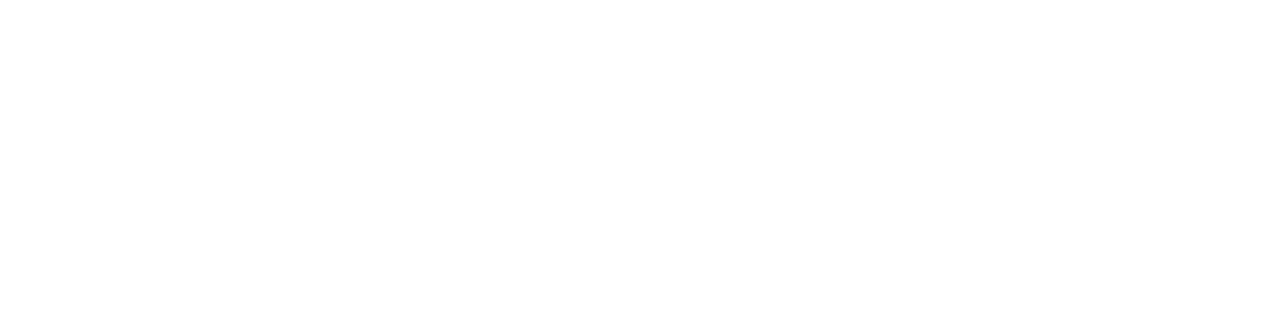
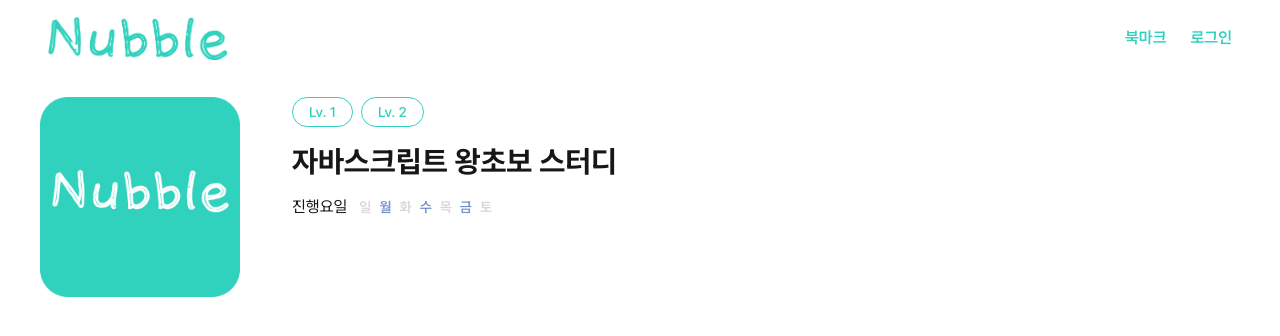
Before and after one commit to Nubblee/NubbleV2-FE, a Next.js app: page /study/1/management/1 in a window 1280 px wide. Before the commit this address had no page. Shown: the top 336 px of the page. Built offline with nearby package versions, Linux system fonts and the light colour scheme.

Commit message:
feat: 스터디페이지, 스터디 관리 페이지 생성 및 관리 페이지 리다이렉트 처리 (#36)

```diff
--- a/app/(default)/study/[title]/_component/StudyHeader.tsx
+++ b/app/(default)/study/[title]/_component/StudyHeader.tsx
@@ -1,6 +1,7 @@
 import ShowDay from "@/app/(default)/_component/ShowDay";
 import ProfileImage from "@/components/ProfileImage";
 import TagGroup from "@/components/TagGroup/TagGroup";
+import { DayType } from "@/types/day";
 import Image from "next/image";
 
 interface StudyInfoProps {
@@ -8,7 +9,7 @@ interface StudyInfoProps {
   language: string;
   levels: string[];
   title: string;
-  days: string[];
+  days: DayType[];
   members?: membersProps[];
 }
 
@@ -31,8 +32,8 @@ const StudyInfo = ({
         className="rounded-lg"
         src={icon}
         alt={language}
-        width={220}
-        height={220}
+        width={200}
+        height={200}
       />
       <div className="flex flex-col gap-4 w-full">
         <TagGroup options={levels} readonly />
--- /dev/null
+++ b/app/(default)/study/[title]/management/[tab]/page.tsx
@@ -0,0 +1,27 @@
+import React from "react";
+import StudyInfo from "../../_component/StudyHeader";
+import { DayType } from "@/types/day";
+import ClickTabSection from "../_component/ClickTabSection";
+
+const studyData = {
+  id: "1",
+  type: "recruiting",
+  icon: "/nubble.png",
+  language: "javascript",
+  title: "자바스크립트 왕초보 스터디",
+  levels: ["Lv. 1", "Lv. 2"],
+  days: ["MON", "WED", "FRI"] as DayType[],
+};
+
+const Page = () => {
+  return (
+    <div className="mt-5 flex flex-col px-10">
+      <StudyInfo {...studyData} />
+      <div className="my-12">
+        <ClickTabSection />
+      </div>
+    </div>
+  );
+};
+
+export default Page;
--- /dev/null
+++ b/app/(default)/study/[title]/management/page.tsx
@@ -0,0 +1,7 @@
+import { redirect } from "next/navigation";
+
+const Page = () => {
+  redirect("/study/[title]/management/members");
+};
+
+export default Page;
--- /dev/null
+++ b/app/(default)/study/[title]/page.tsx
@@ -0,0 +1,7 @@
+import React from "react";
+
+const Page = () => {
+  return <div>스터디 페이지</div>;
+};
+
+export default Page;
```
